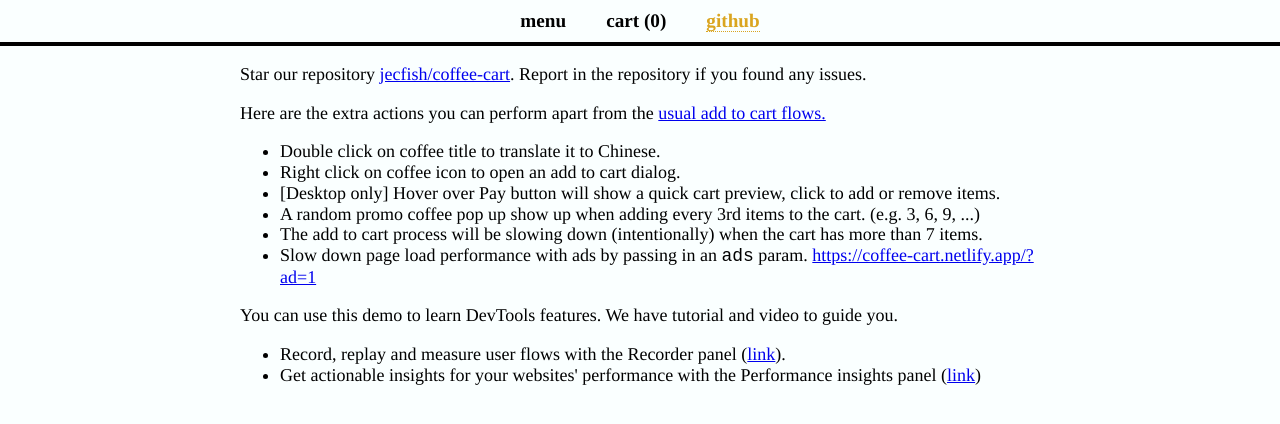
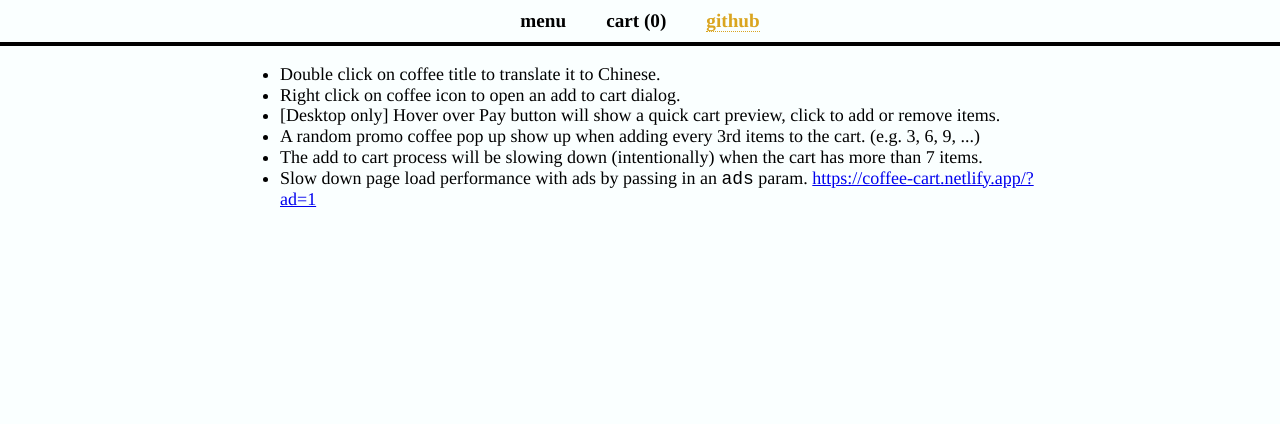
Before and after one commit to jecfish/coffee-cart, a Vue app: page /github in a window 1280 px wide. Shown: the top 424 px of the page. Built offline with nearby package versions, Linux system fonts and the light colour scheme; the HTML template or start-up script is replaced by a standard one.

Commit message:
Update GitHubPage.vue

```diff
--- a/src/components/pages/GitHubPage.vue
+++ b/src/components/pages/GitHubPage.vue
@@ -1,7 +1,6 @@
 <template>
   <div class="container">
-    <p>Star our repository <a href="https://github.com/jecfish/coffee-cart">jecfish/coffee-cart</a>. Report in the repository if you found any issues.</p>
-    <p>Here are the extra actions you can perform apart from the <a href="https://goo.gle/devtools-recorder">usual add to cart flows.</a></p>
+
     <ul>
       <li>Double click on coffee title to translate it to Chinese.</li>
       <li>Right click on coffee icon to open an add to cart dialog.</li>
@@ -10,11 +9,7 @@
       <li>The add to cart process will be slowing down (intentionally) when the cart has more than 7 items.</li>
       <li>Slow down page load performance with ads by passing in an <code>ads</code> param. <a href="https://coffee-cart.netlify.app/?ad=1">https://coffee-cart.netlify.app/?ad=1</a></li>
     </ul>
-    <p>You can use this demo to learn DevTools features. We have tutorial and video to guide you.</p>
-    <ul>
-      <li>Record, replay and measure user flows with the Recorder panel (<a href="https://goo.gle/devtools-recorder">link</a>).</li>
-      <li>Get actionable insights for your websites' performance with the Performance insights panel (<a href="https://goo.gle/devtools-performance">link</a>) </li>
-    </ul>
+
   </div>
 </template>
 
```
